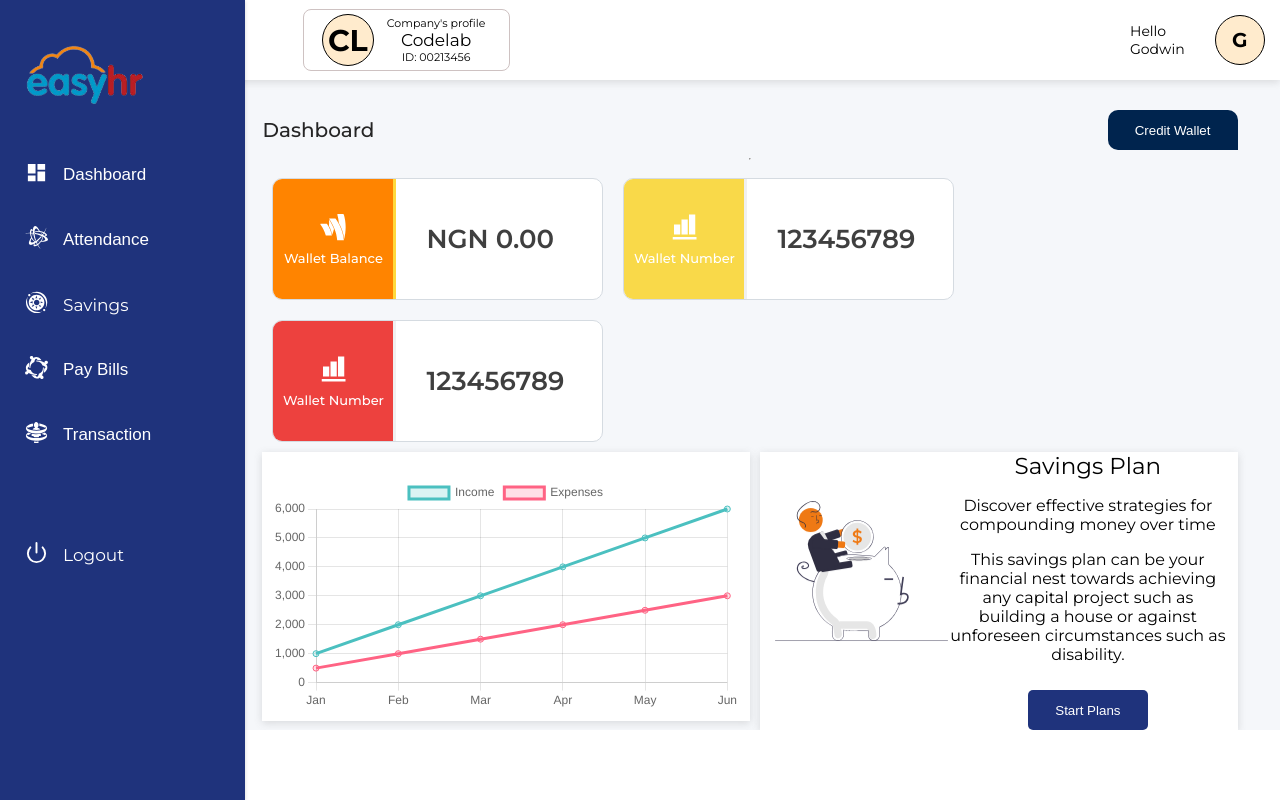
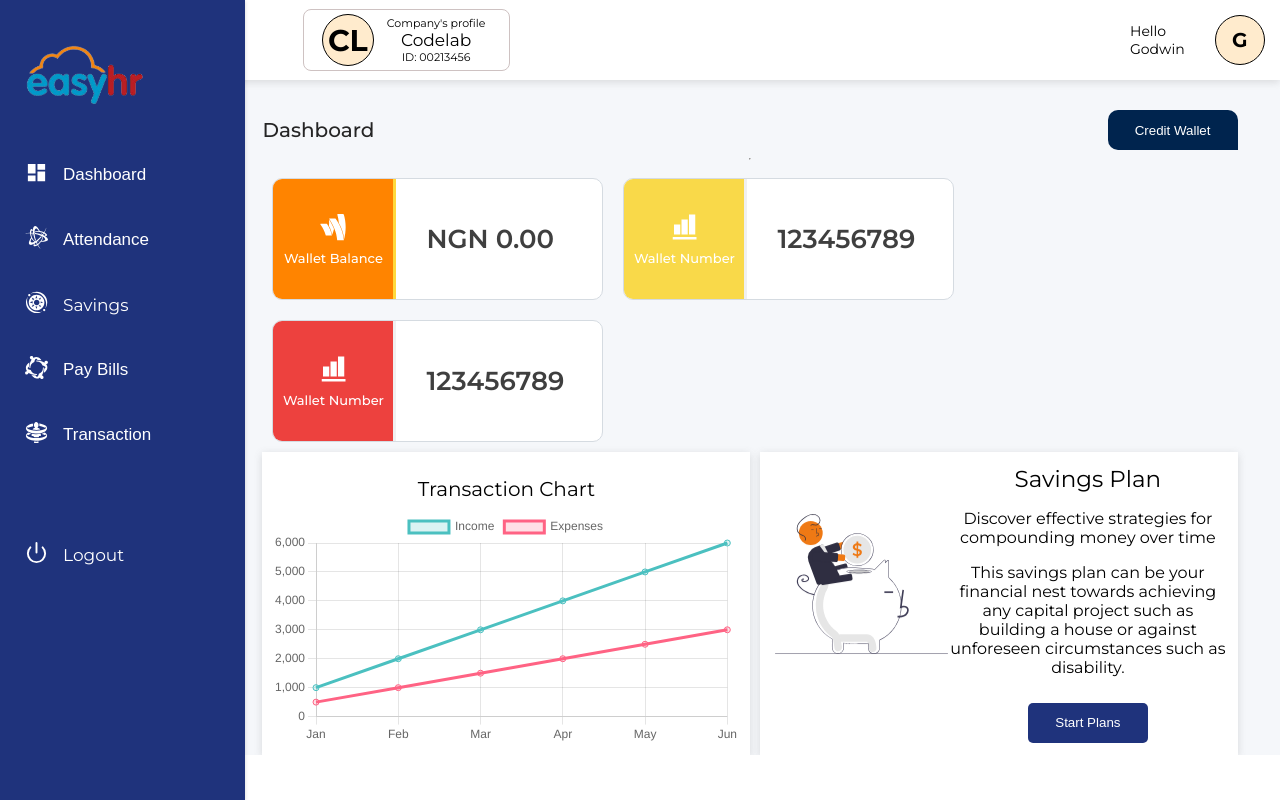
Before and after one commit to OgbuEsther/Easy_HR_FE2, a React (Create React App) app: page /staffdashboard in a window 1280 px wide. Built offline with nearby package versions, Linux system fonts and the light colour scheme.

Commit message:
correction

```diff
--- a/src/pages/Staffcomp.tsx
+++ b/src/pages/Staffcomp.tsx
@@ -164,6 +164,7 @@ const ParentComp = () => {
           <Down>
             <Piehold>
                           <Pee>
+                              <Title>Transaction Chart</Title>
                               <Pies />
                           </Pee>
                       </Piehold>
@@ -546,8 +547,9 @@ const Pee = styled.div`
     margin-top: 15px;
 `
 const Title = styled.div`
-    margin-top: 10px;
-    font-size: 23px;
+    margin-bottom: 10px;
+    font-size: 20px;
+    text-align: center;
 `
 const Piehold = styled.div`
     width: 48%;
```
